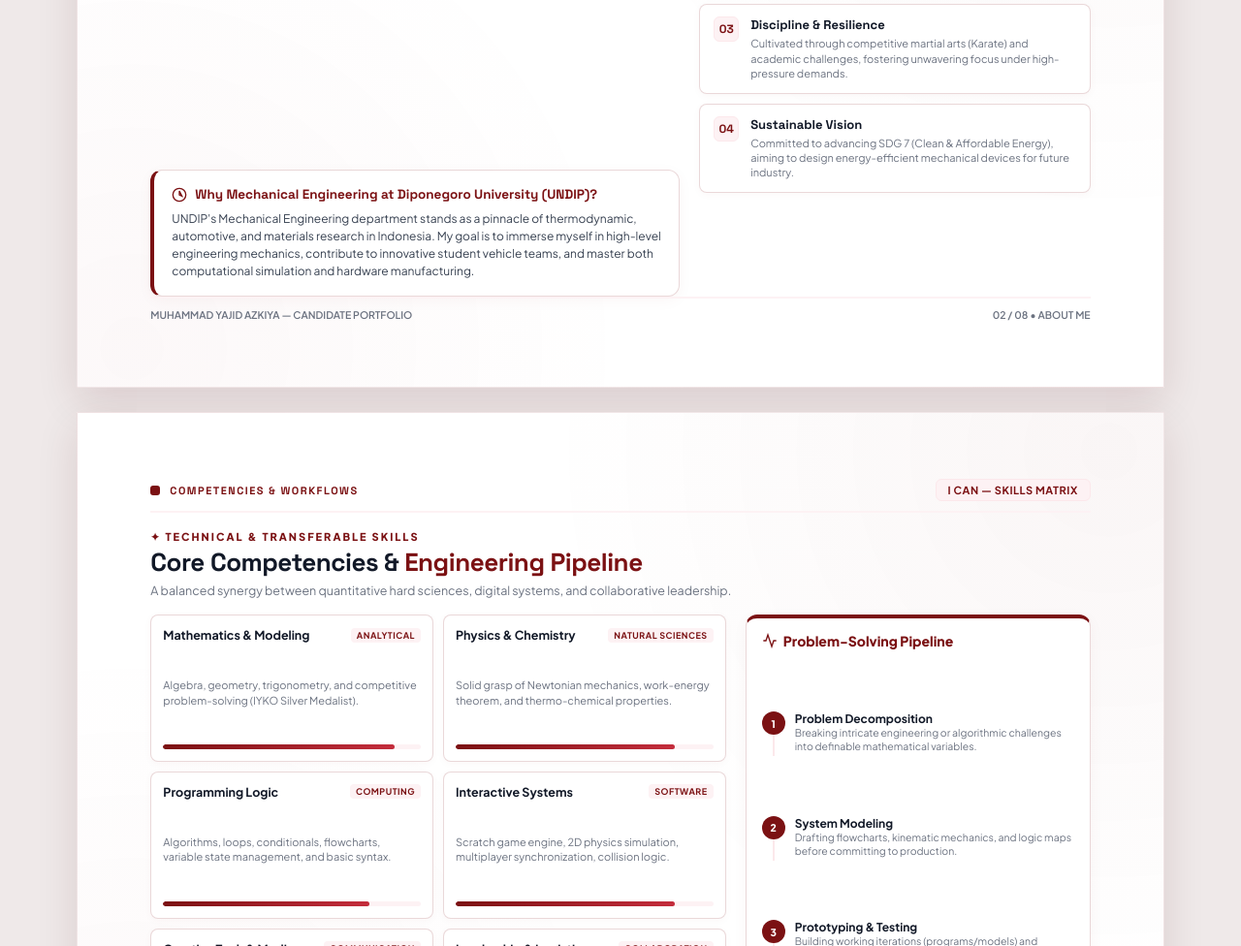
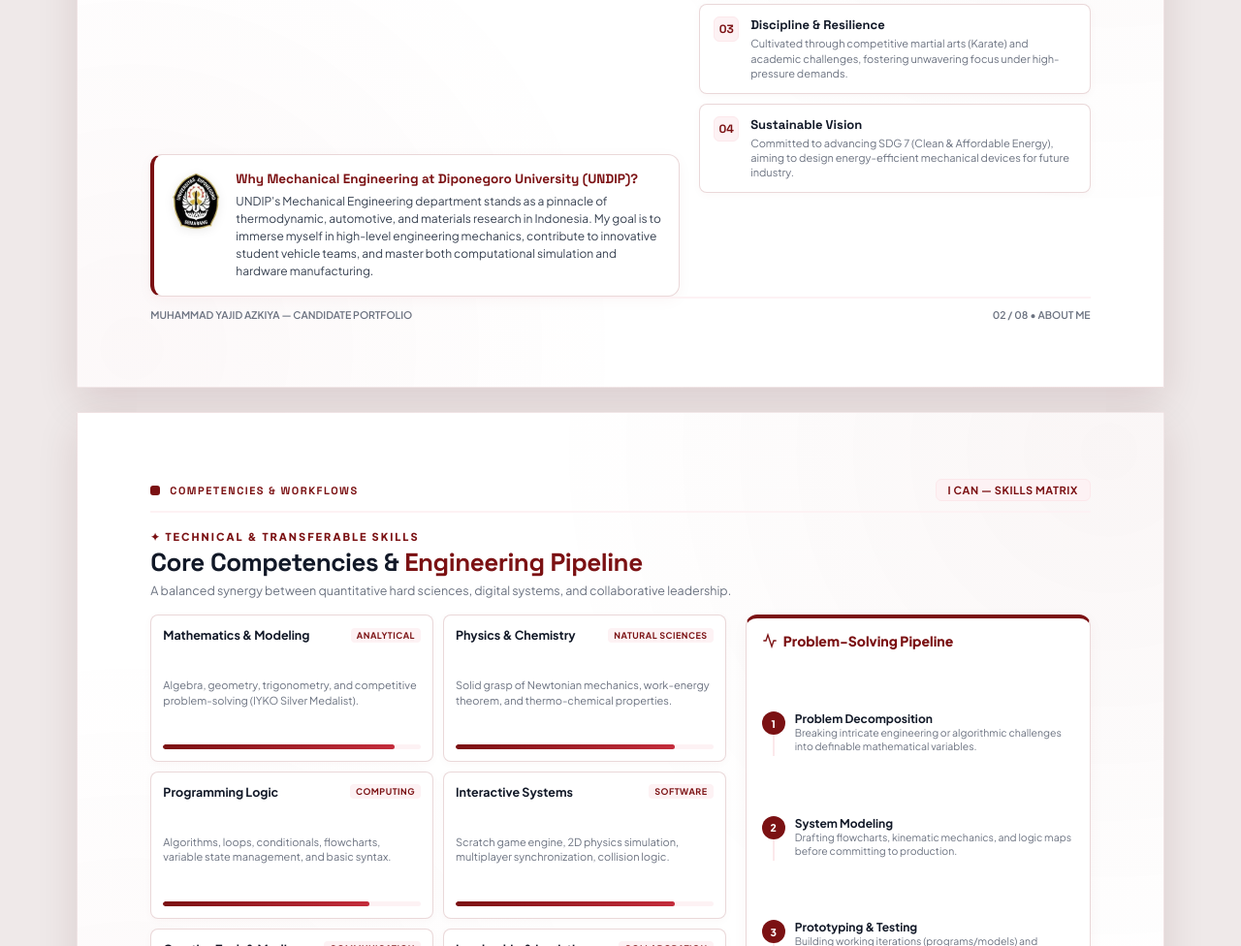
Before and after one commit to kalemkia-dot/kalemkia-dot.github.io, a plain HTML site: page index.html in a window 1280 px wide. Shown: the part 1236-2212 px from the top of the page at 97% size. Drawn offline with Linux system fonts and the light colour scheme.

Commit message:
Add transparent Diponegoro University (UNDIP) logo to university focus card

```diff
--- a/index.html
+++ b/index.html
@@ -406,11 +406,32 @@
       box-shadow: 0 4px 16px rgba(123, 17, 19, 0.04);
       border-left: 4px solid var(--maroon-primary);
     }
+    .target-box-layout {
+      display: flex;
+      gap: 16px;
+      align-items: flex-start;
+    }
+    .target-logo-col {
+      flex-shrink: 0;
+      display: flex;
+      align-items: center;
+      justify-content: center;
+      padding-top: 2px;
+    }
+    .undip-logo {
+      width: 50px;
+      height: auto;
+      object-fit: contain;
+      filter: drop-shadow(0 2px 5px rgba(0, 0, 0, 0.08));
+    }
+    .target-text-col {
+      flex: 1;
+    }
     .target-header {
       display: flex;
       align-items: center;
       gap: 8px;
-      margin-bottom: 8px;
+      margin-bottom: 6px;
       font-family: 'Space Grotesk', sans-serif;
       font-size: 13.5px;
       font-weight: 800;
@@ -971,13 +992,19 @@
         </div>
 
         <div class="target-box">
+          <div class="target-box-layout">
+            <div class="target-logo-col">
+              <img src="undip-logo.png" alt="Universitas Diponegoro" class="undip-logo">
+            </div>
+            <div class="target-text-col">
               <div class="target-header">
-            <svg width="16" height="16" viewBox="0 0 24 24" fill="none" stroke="currentColor" stroke-width="2"><circle cx="12" cy="12" r="10"></circle><polygon points="12 6 12 12 16 14"></polygon></svg>
                 Why Mechanical Engineering at Diponegoro University (UNDIP)?
               </div>
               <p class="target-desc">
                 UNDIP's Mechanical Engineering department stands as a pinnacle of thermodynamic, automotive, and materials research in Indonesia. My goal is to immerse myself in high-level engineering mechanics, contribute to innovative student vehicle teams, and master both computational simulation and hardware manufacturing.
               </p>
+            </div>
+          </div>
         </div>
       </div>
 
```
Also changed, not shown: undip-logo.png (added). Lines whose indentation alone changed are shown as unchanged.
